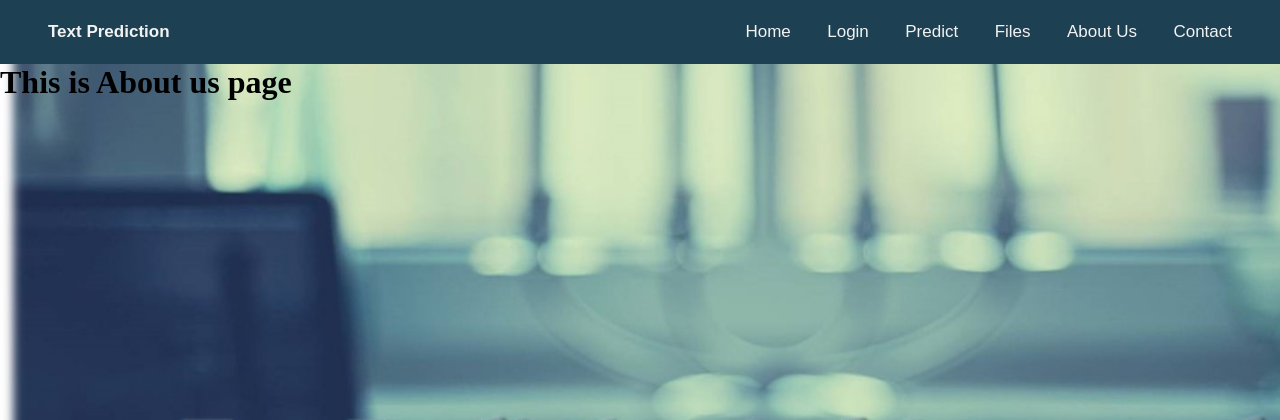
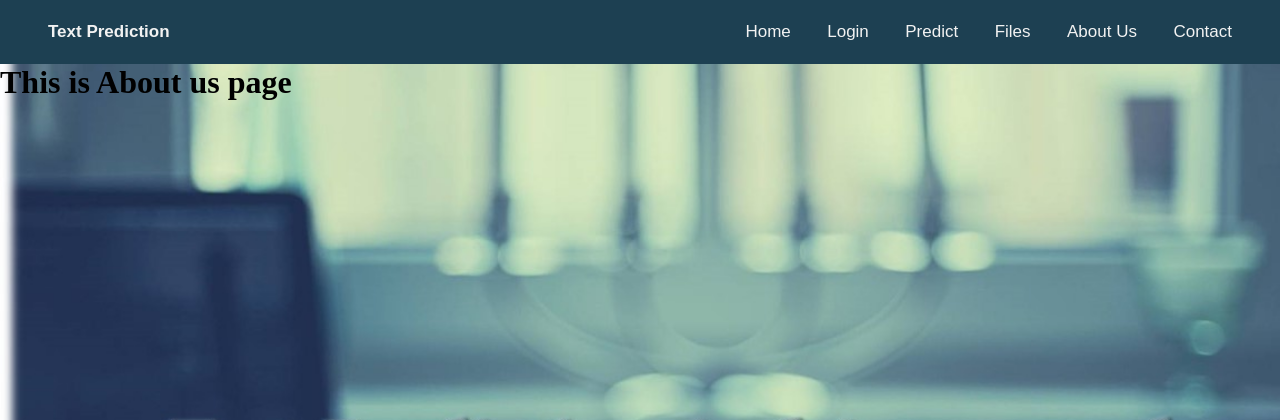
Before and after one commit to RutujaGurav07/text-prediction-using-roberta-, a Flask app: page /about in a window 1280 px wide. Shown: the top 420 px of the page. Run offline with Flask 2, Linux system fonts and the light colour scheme.

Commit message:
update layout

```diff
--- a/templates/layout.html
+++ b/templates/layout.html
@@ -12,10 +12,8 @@
         body {
             background-image: url('../static/photos/bg.jpg');
             background-repeat: no-repeat;
-           /* background-size: cover; */
-            background-size: 1535px 800px;
-            position: relative;
-            /*background-position: center;*/
+            background-attachment: fixed;
+            background-size: cover;
         }
     </style>
 </head>
@@ -49,9 +47,6 @@
             }
         }
     </script>
-</body>
-
-</html>
 
     <body>
         {% block content %}
```
Lines whose indentation alone changed are shown as unchanged.
